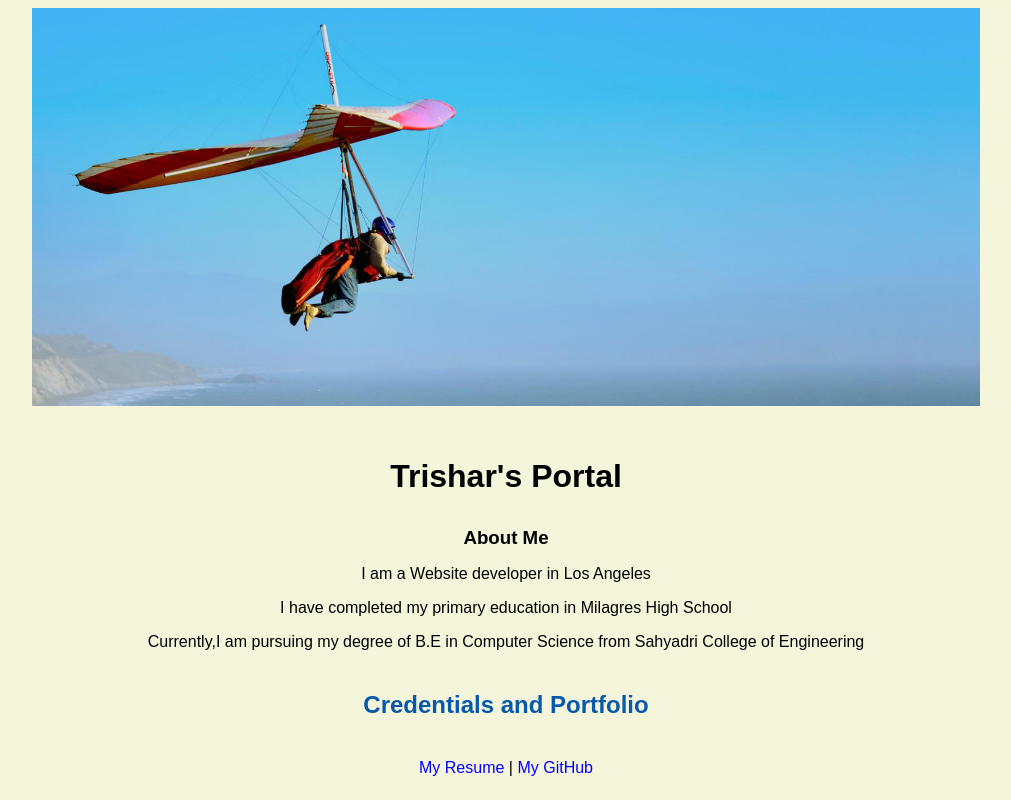
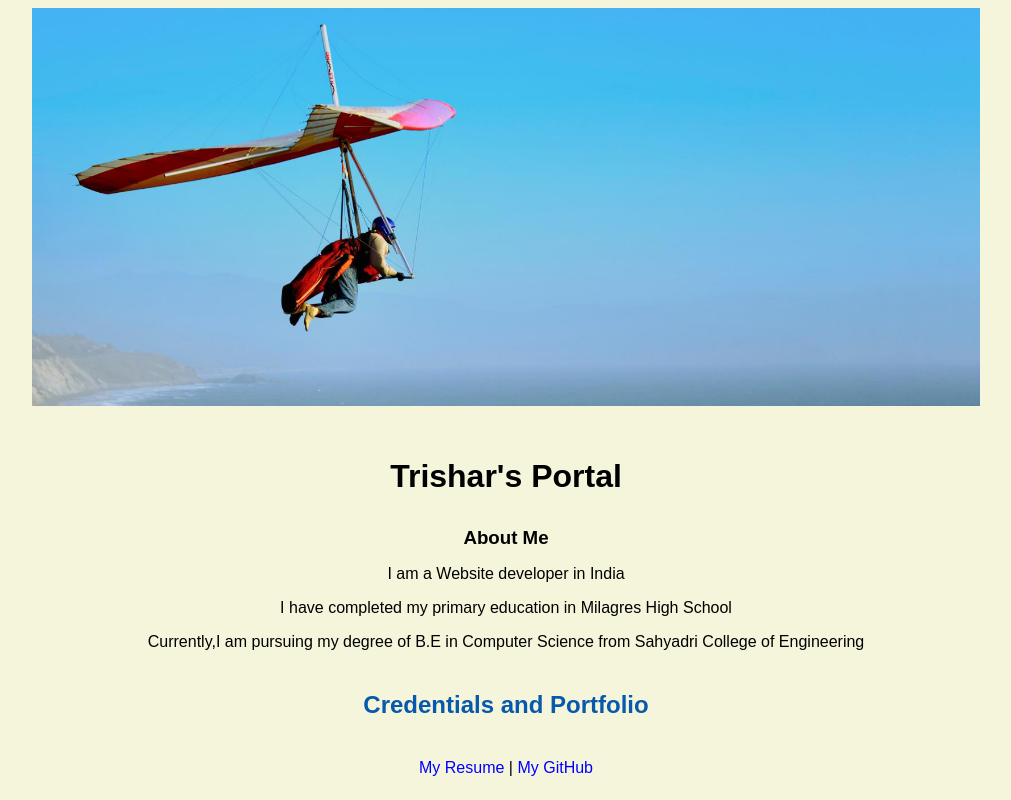
Before and after one commit to TrisharTS/harrisonkong.github.io, a plain HTML site: page index.html in a window 1280 px wide. Shown: the top 800 px of the page, without its empty margins (134-1145 px from the left). Drawn offline with Linux system fonts and the light colour scheme.

Commit message:
Update index.html

```diff
--- a/index.html
+++ b/index.html
@@ -19,7 +19,7 @@
   <img src="images/banner.jpg" width="75%" alt="banner">
    <h1>Trishar's Portal</h1>
    <h3>About Me</h3>
-   <p>I am a Website developer in Los Angeles</p>
+   <p>I am a Website developer in India</p>
    <p>I have completed my primary education in Milagres High School</p>
    <p>Currently,I am pursuing my  degree of B.E in Computer Science from
    Sahyadri College of Engineering</p>
```
